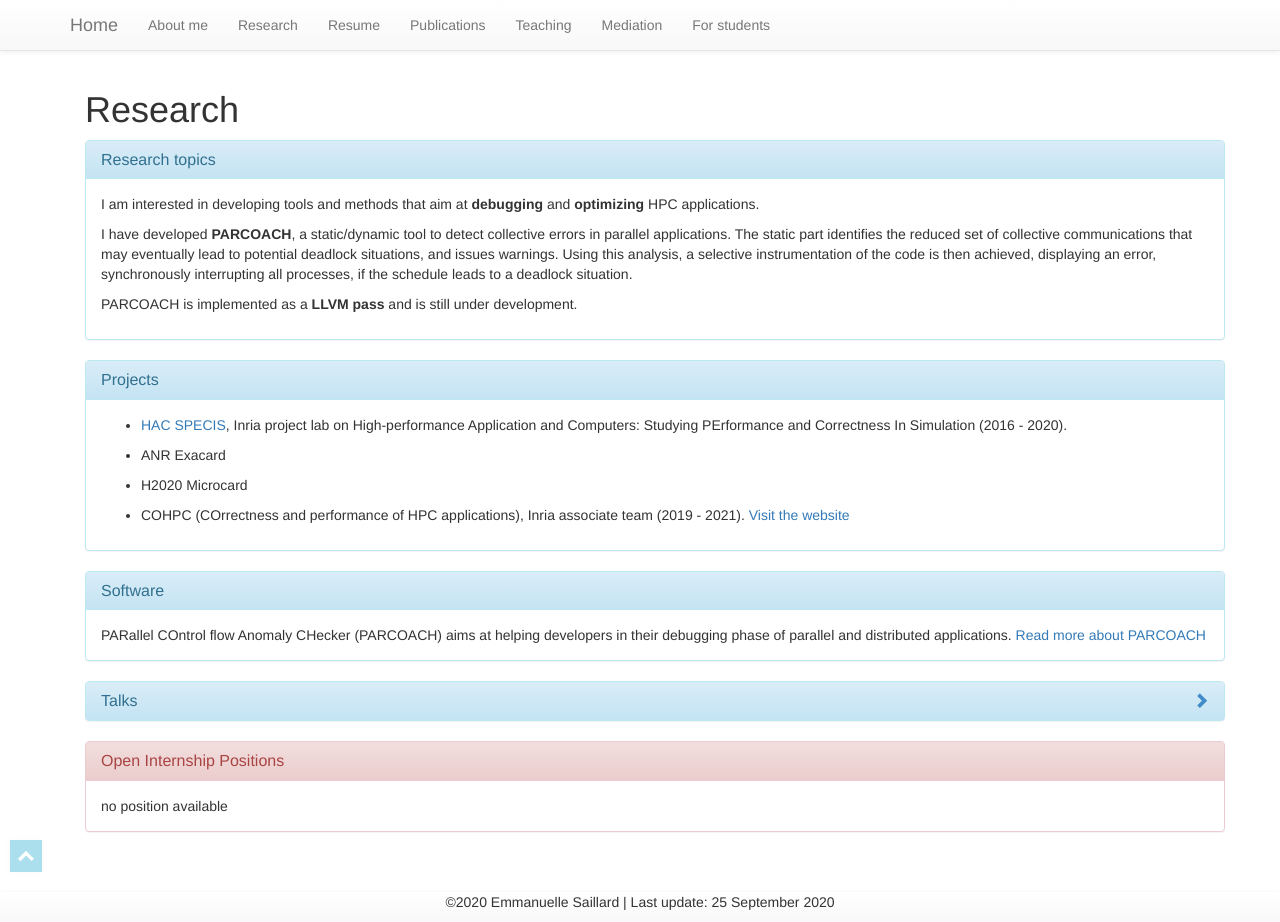
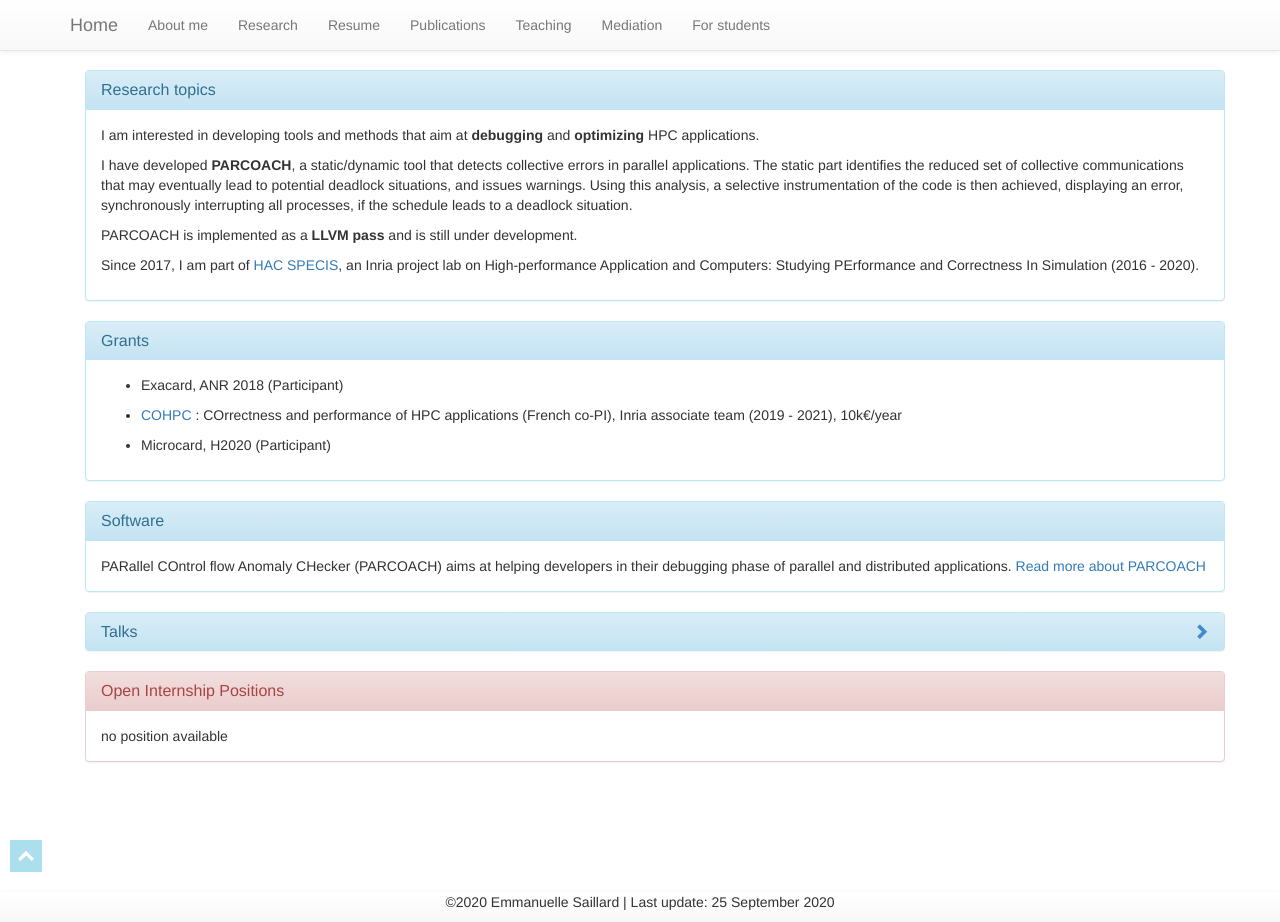
Before and after one commit to esaillar/manou, a Jekyll site: the page built from research.md, in a window 1280 px wide and 922 px high. Built offline with Jekyll 4.4.1, drawn with Linux system fonts in a browser that asks for light colours; a style sheet for code colours, icons or effects is not loaded.

Commit message:
2020 update

```diff
--- a/research.md
+++ b/research.md
@@ -4,7 +4,6 @@ title: Research
 permalink: /research/
 ---
 
-# Research
 
 
 <div class="panel panel-info" markdown="1">
@@ -14,25 +13,26 @@ permalink: /research/
   <div class="panel-body" markdown="1">
 I am interested in developing tools and methods that aim at **debugging** and **optimizing** HPC applications.
 
-I have developed **PARCOACH**, a static/dynamic tool to detect collective errors in parallel applications. The static part identifies the reduced set of collective communications that may eventually lead to potential deadlock situations,
+I have developed **PARCOACH**, a static/dynamic tool that detects collective errors in parallel applications. The static part identifies the reduced set of collective communications that may eventually lead to potential deadlock situations,
  and issues warnings. Using this analysis, a selective instrumentation of the code is then achieved, displaying an error, synchronously
  interrupting all processes, if the schedule leads to a deadlock situation.
 
 PARCOACH is implemented as a **LLVM pass** and is still under development.
+
+Since 2017, I am part of <a href="http://hacspecis.gforge.inria.fr" target="_blank">HAC SPECIS</a>, an Inria project lab on High-performance Application and Computers: Studying PErformance and Correctness In Simulation (2016 - 2020).
   </div>
 </div>
 
 
 <div class="panel panel-info" markdown="1">
   <div class="panel-heading">
-    <h3 class="panel-title">Projects</h3>
+    <h3 class="panel-title">Grants</h3>
   </div>
   <div class="panel-body">
 <td markdown="1">
-- <p> <a href="http://hacspecis.gforge.inria.fr" target="_blank">HAC SPECIS</a>, Inria project lab on High-performance Application and Computers: Studying PErformance and Correctness In Simulation (2016 - 2020).</p>
-- <p> ANR Exacard </p>
-- <p> H2020 Microcard </p>
-- <p> COHPC (COrrectness and performance of HPC applications), Inria associate team (2019 - 2021). <a href="https://team.inria.fr/cohpc/" target="_blank">Visit the website</a></p>
+- <p> Exacard, ANR 2018 (Participant) </p>
+- <p> <a href="https://team.inria.fr/cohpc/" target="_blank">COHPC</a> : COrrectness and performance of HPC applications (French co-PI), Inria associate team (2019 - 2021), 10k€/year </p>
+- <p> Microcard, H2020 (Participant) </p>
 </td>
   </div>
 </div>
```
Also changed, not shown: forstudents.md (+1 -1 lines), index.md (+1 -1 lines), publications.md (+5 -0 lines), service.md (+0 -2 lines).
